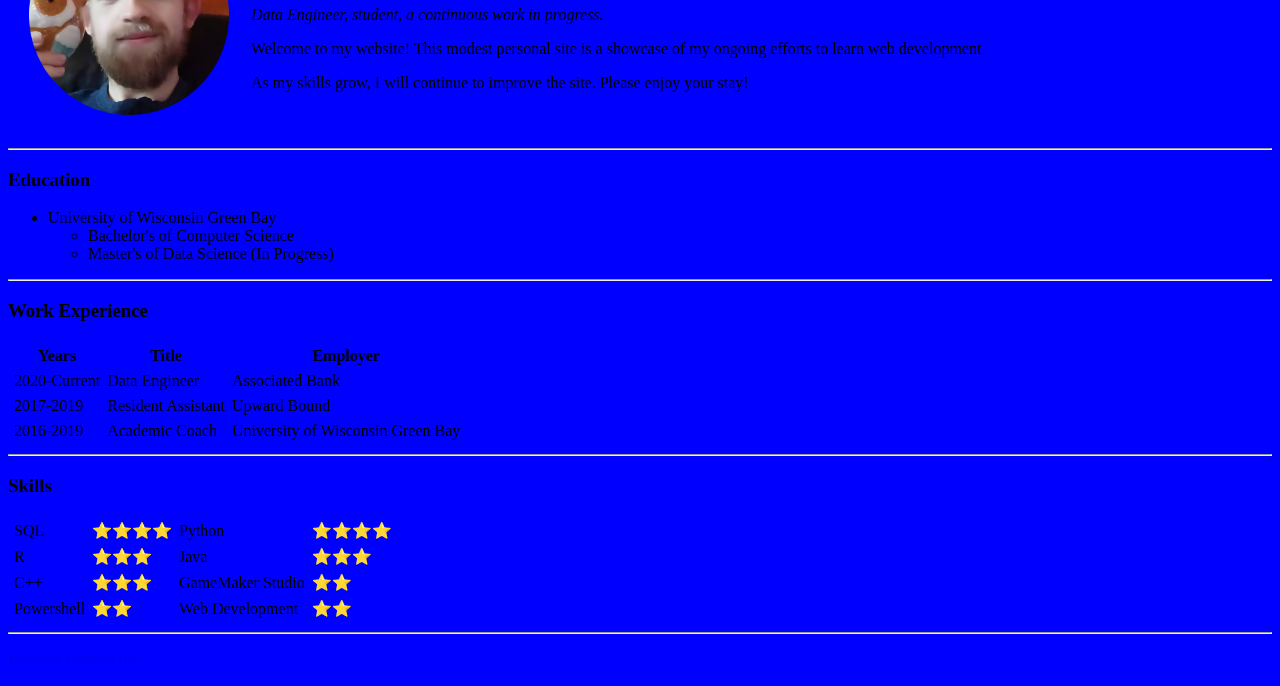
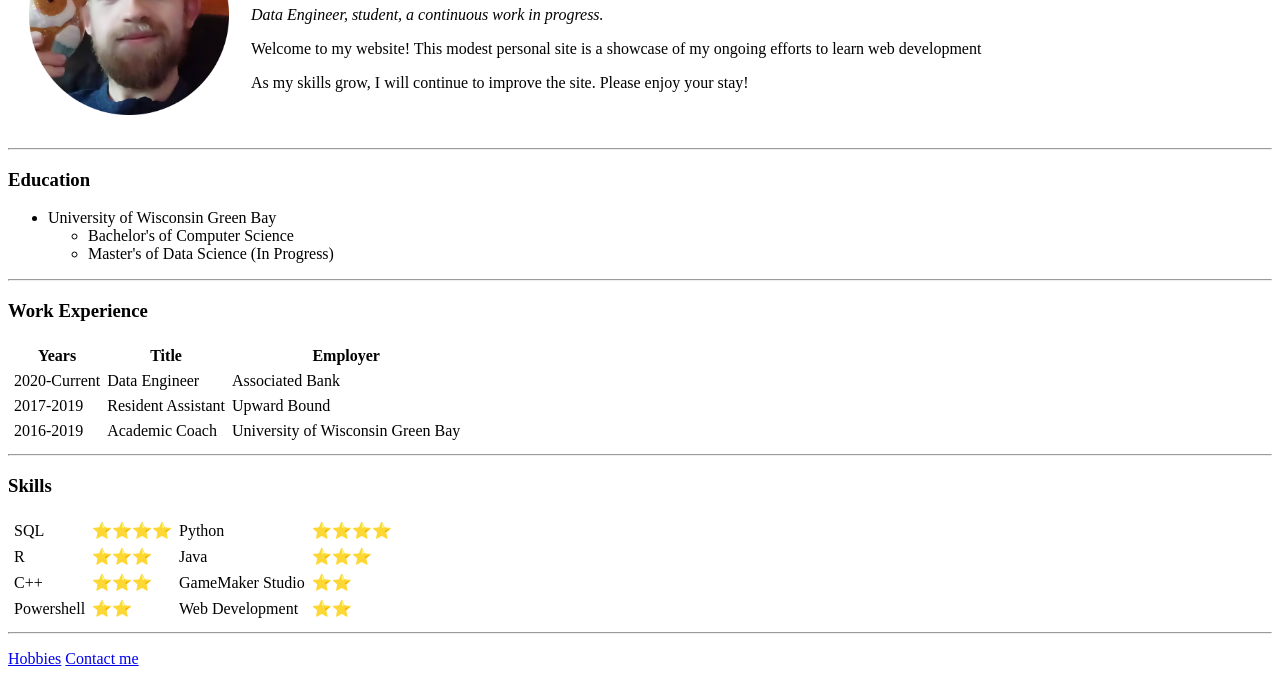
Before and after one commit to ClockworkCoffee/cv, a plain HTML site: page index.html in a window 1280 px wide. Shown: the part 114-800 px from the top of the page. Drawn offline with Linux system fonts and the light colour scheme.

Commit message:
Update index.html

```diff
--- a/index.html
+++ b/index.html
@@ -6,7 +6,7 @@
   <title>Jacob's Personal Website</title>
 </head>
 
-<body style='background-color: blue;'>
+<body'>
   <table cellspacing="20">
     <tr>
       <td><img src='selfie.png' alt='oldselfie' style="width:200px;height:200px;" /></td>
```
